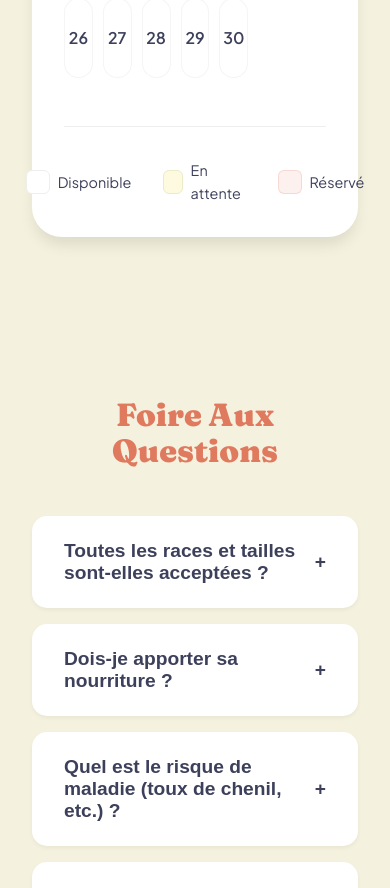
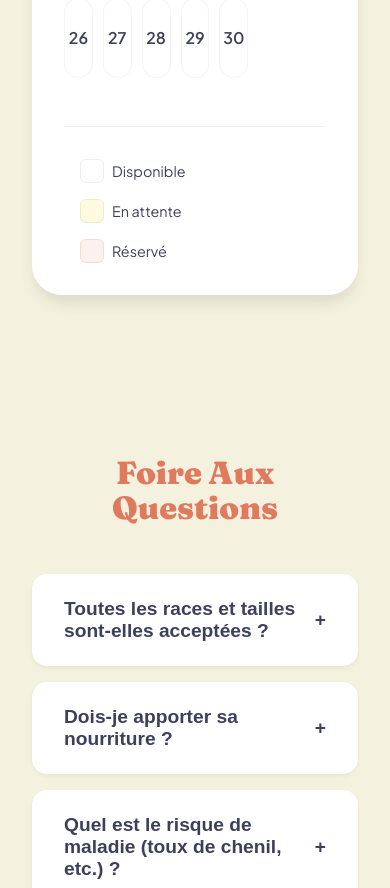
Before and after one commit to GuilhermeTosin/chez-luma, a React (Vite) app: page / in a window 390 px wide. Shown: the part 5880-6768 px from the top of the page. Built offline with nearby package versions, Linux system fonts and the light colour scheme.

Commit message:
style: make calendar legend responsive on mobile

```diff
--- a/src/App.jsx
+++ b/src/App.jsx
@@ -221,7 +221,7 @@ const Calendar = ({ t, isAdmin, showAdminLogin, adminPassword, setAdminPassword,
           </form>
         )}
 
-        <div style={{ marginTop: '3rem', display: 'flex', gap: '2rem', justifyContent: 'center', borderTop: '1px solid #eee', paddingTop: '2rem' }}>
+        <div className="calendar-legend" style={{ marginTop: '3rem', display: 'flex', gap: '2rem', justifyContent: 'center', borderTop: '1px solid #eee', paddingTop: '2rem' }}>
           <div style={{ display: 'flex', alignItems: 'center', gap: '0.5rem' }}>
             <div style={{ width: '24px', height: '24px', backgroundColor: '#fff', borderRadius: '6px', border: '1px solid #eee' }}></div>
             <span style={{ fontSize: '0.9rem' }}>{t('calendar_label_available')}</span>
--- a/src/styles/index.css
+++ b/src/styles/index.css
@@ -599,6 +599,15 @@ header {
   animation: pulse 2s infinite;
 }
 
+@media (max-width: 600px) {
+  .calendar-legend {
+    flex-direction: column;
+    align-items: flex-start !important;
+    gap: 1rem !important;
+    padding-left: 1rem;
+  }
+}
+
 @keyframes pulse {
   0% {
     opacity: 1;
```
